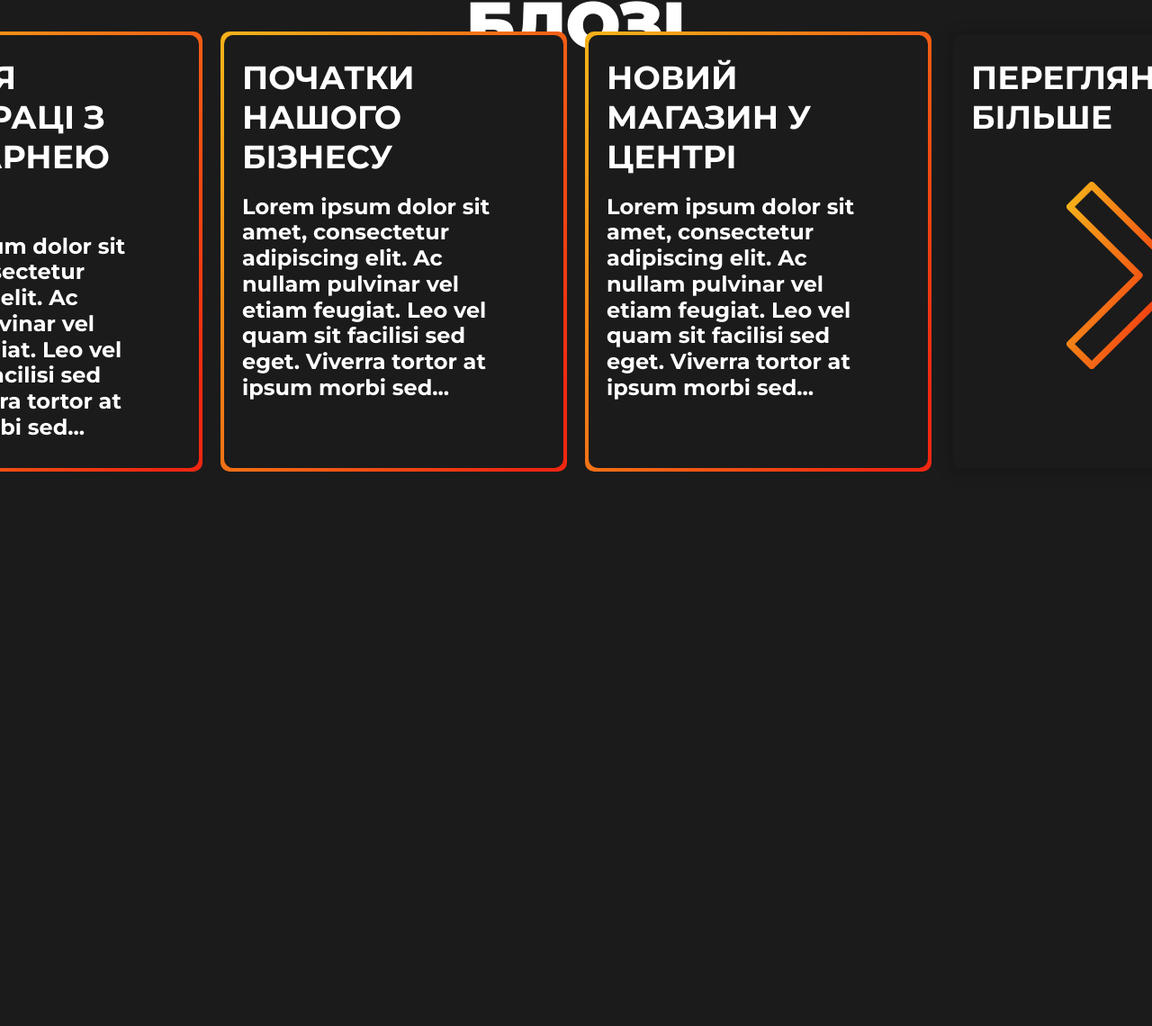
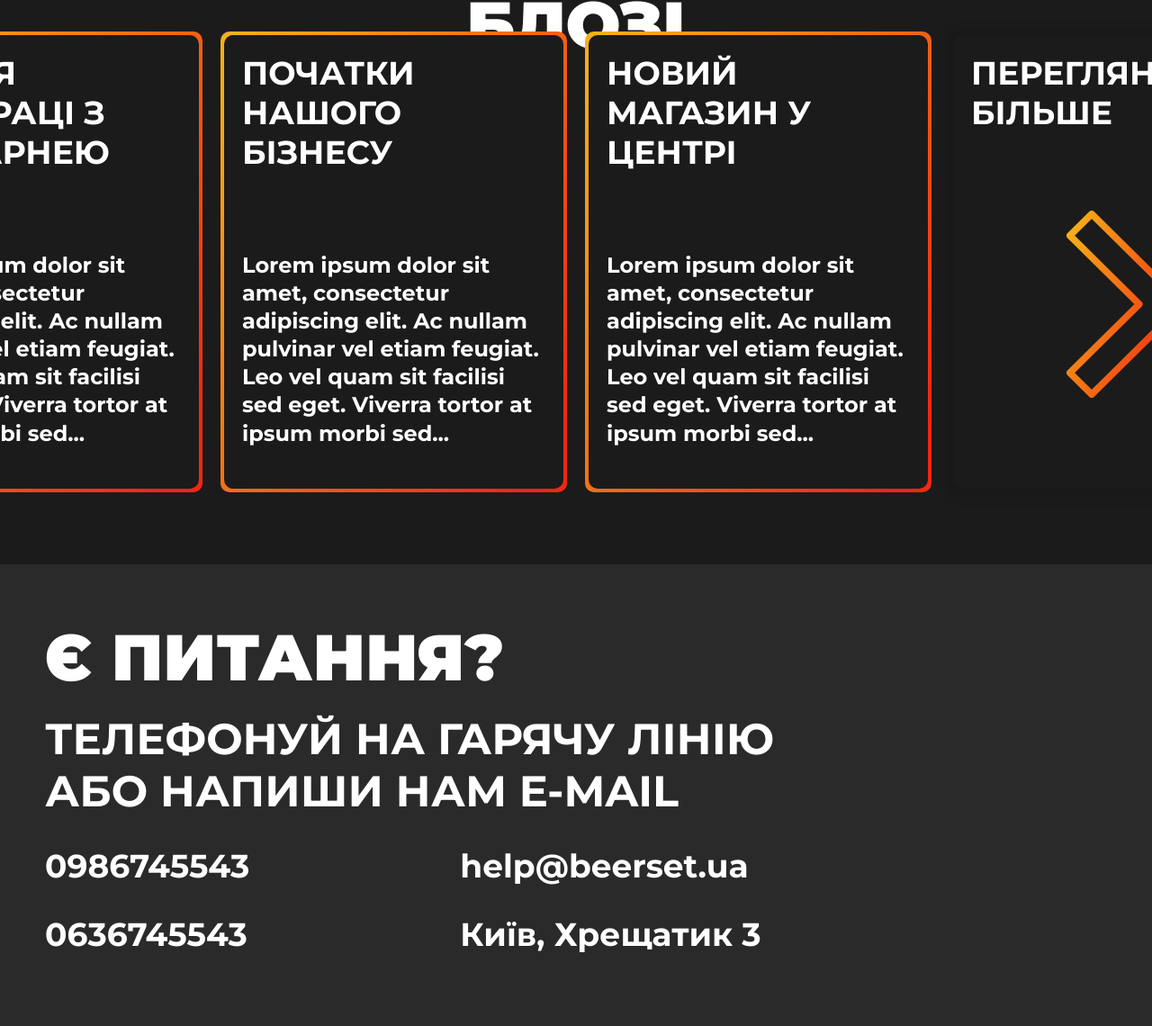
Before and after one commit to ansyvan/el-aqa-course, a website: page Lecture_12/BeerSet/index.html in a window 1280 px wide. Shown: the part 3142-4282 px from the top of the page at 90% size. Before the commit the page ends 3746 px from the top, so only its background shows below. Drawn offline with Linux system fonts and the light colour scheme.

Commit message:
Added footer section

```diff
--- a/Lecture_12/BeerSet/index.html
+++ b/Lecture_12/BeerSet/index.html
@@ -244,36 +244,32 @@
           <div class="blog-card-inner">
             <div class="blog-card-label">
               Історія співпраці з броварнею "Лев"
+            </div>
             <p class="bestsellers-card-label">
-                Lorem ipsum dolor sit amet, consectetur adipiscing elit. Ac
-                nullam pulvinar vel etiam feugiat. Leo vel quam sit facilisi sed
-                eget. Viverra tortor at ipsum morbi sed...
+              Lorem ipsum dolor sit amet, consectetur adipiscing elit. Ac nullam
+              pulvinar vel etiam feugiat. Leo vel quam sit facilisi sed eget.
+              Viverra tortor at ipsum morbi sed...
             </p>
-            </div>
           </div>
         </div>
         <div class="blog-card">
           <div class="blog-card-inner">
-            <div class="blog-card-label">
-              Початки нашого бізнесу
+            <div class="blog-card-label">Початки нашого бізнесу</div>
             <p class="bestsellers-card-label">
-                Lorem ipsum dolor sit amet, consectetur adipiscing elit. Ac
-                nullam pulvinar vel etiam feugiat. Leo vel quam sit facilisi sed
-                eget. Viverra tortor at ipsum morbi sed...
+              Lorem ipsum dolor sit amet, consectetur adipiscing elit. Ac nullam
+              pulvinar vel etiam feugiat. Leo vel quam sit facilisi sed eget.
+              Viverra tortor at ipsum morbi sed...
             </p>
-            </div>
           </div>
         </div>
         <div class="blog-card">
           <div class="blog-card-inner">
-          <div class="blog-card-label">
-            Новий магазин у центрі
+            <div class="blog-card-label">Новий магазин у центрі</div>
             <p class="bestsellers-card-label">
-              Lorem ipsum dolor sit amet, consectetur adipiscing elit. Ac
-              nullam pulvinar vel etiam feugiat. Leo vel quam sit facilisi sed
-              eget. Viverra tortor at ipsum morbi sed...
+              Lorem ipsum dolor sit amet, consectetur adipiscing elit. Ac nullam
+              pulvinar vel etiam feugiat. Leo vel quam sit facilisi sed eget.
+              Viverra tortor at ipsum morbi sed...
             </p>
-          </div>
           </div>
         </div>
         <div class="blog-card">
@@ -282,11 +278,28 @@
               Переглянути більше
               <img src="assets/bigArrow.svg" alt="More" class="more-arrow" />
             </div>
-
           </div>
         </div>
       </div>
     </section>
+    <footer class="footer-section">
+      <div class="footer-inner">
+        <h2 class="footer-title">Є питання?</h2>
+        <div class="footer-subtitle">
+          Телефонуй на гарячу лінію або напиши нам E-mail
+        </div>
+        <div class="footer-contacts">
+          <div class="footer-contacts-col">
+            <div>0986745543</div>
+            <div>0636745543</div>
+          </div>
+          <div class="footer-contacts-col">
+            <div>help@beerset.ua</div>
+            <div>Київ, Хрещатик 3</div>
+          </div>
+        </div>
+      </div>
+    </footer>
     <script src="script.js"></script>
   </body>
 </html>
--- a/Lecture_12/BeerSet/style.css
+++ b/Lecture_12/BeerSet/style.css
@@ -22,7 +22,6 @@ h1 {
 .hero-section {
   position: relative;
   width: 100%;
-  /* max-height: 926px; */
   margin: 0 auto;
   background: url("assets/sliderBg.svg") center center/cover no-repeat;
   box-sizing: border-box;
@@ -212,7 +211,6 @@ h1 {
 .slider {
   position: relative;
   width: 100%;
-  /* max-width: 1920px; */
   max-height: 926px;
   margin: 0 auto;
   box-sizing: border-box;
@@ -246,7 +244,6 @@ h1 {
   flex-direction: column;
   justify-content: center;
   align-items: flex-start;
-  /* min-width: 320px; */
   margin-top: 200px;
   margin-left: 100px;
   z-index: 200;
@@ -286,7 +283,6 @@ h1 {
   position: relative;
   z-index: 2;
   margin-top: 80px;
-  /* margin: 0 40px; */
 }
 
 .beer-glass-shadow {
@@ -330,7 +326,6 @@ h1 {
 
 .beer-info-list {
   list-style: disc inside;
-  /* color: #1b1b1b; */
   font-size: 32px;
   font-weight: 600;
   line-height: 0.7;
@@ -391,8 +386,6 @@ h1 {
   min-width: 320px;
   max-width: 420px;
 }
-
-/* --- SLIDER ARROWS & DOTS --- */
 
 .slider-arrow {
   position: absolute;
@@ -500,7 +493,7 @@ h1 {
   height: 100%;
   border-radius: 10px;
   background: transparent;
-  background-color: #1b1b1b; /* or your card background */
+  background-color: #1b1b1b;
   display: flex;
   flex-direction: column;
   align-items: center;
@@ -564,7 +557,7 @@ h1 {
 .bestsellers-card {
   background: #202020;
   border-radius: 16px;
-  box-shadow: 0 8px 32px 0 rgba(0,0,0,0.35);
+  box-shadow: 0 8px 32px 0 rgba(0, 0, 0, 0.35);
   width: 375px;
   min-height: 544px;
   display: flex;
@@ -583,7 +576,7 @@ h1 {
 
 .bestsellers-card-image {
   position: absolute;
-  top: -80px; /* Move image above the card */
+  top: -80px;
   left: 50%;
   transform: translateX(-50%);
   height: 390px;
@@ -731,7 +724,7 @@ h1 {
 
 .blog-card {
   width: 385px;
-  /* height: 535px; */
+  height: 512px;
   flex-shrink: 0;
   padding: 4px;
   border-radius: 10px;
@@ -744,23 +737,24 @@ h1 {
 }
 
 .blog-card-inner {
+  position: relative;
   width: 100%;
   height: 100%;
   border-radius: 10px;
   background: transparent;
   background-color: #1b1b1b;
   display: flex;
-  flex-direction: row;
+  flex-direction: column;
+  justify-content: flex-start;
+  align-items: flex-start;
+  padding: 20px 20px 20px 20px;
+  box-sizing: border-box;
 }
 
 .blog-card:hover {
   box-shadow: 0 0 34px 0 var(--brand-orange);
   border-color: #fff;
 }
-
-/* .blog-card-icon {
-  height: 230px;
-} */
 
 .blog-card-label {
   font-weight: 600;
@@ -769,47 +763,85 @@ h1 {
   text-transform: uppercase;
   letter-spacing: 0;
   text-align: left;
-  margin-top: 25px;
-  margin-bottom: 20px;
-  margin-left: 20px;
-  margin-right: 20px;
+  margin-bottom: 0;
+  position: relative;
+  z-index: 2;
 }
 
-.blog-card-label p {
+.blog-card-inner p {
+  position: absolute;
+  left: 20px;
+  right: 20px;
+  top: 240px;
   font-weight: 600;
   font-size: 24px;
   color: #fff;
-  text-transform: none;
-  letter-spacing: 0;
   text-align: left;
-  margin-bottom: 10px;
-  margin-top: 20px;
-  line-height: 1.2;
+  margin: 0;
+  line-height: 1.3;
+  z-index: 2;
 }
 
 .blog-card:last-child {
   border: none;
   background: #181818;
-  box-shadow: 0 2px 16px 0 rgba(0,0,0,0.18);
+  box-shadow: 0 2px 16px 0 rgba(0, 0, 0, 0.18);
   display: flex;
   flex-direction: column;
   align-items: center;
   justify-content: flex-start;
   position: relative;
-  /* min-height: 340px; */
 }
-
-/* .blog-card:last-child .blog-card-label {
-  text-align: left;
-  margin-bottom: 0;
-  margin-top: 18px;
-  width: 100%;
-} */
 
 .more-arrow {
   display: block;
-  margin: 48px auto 0 auto;
+  margin: 85px auto 0 auto;
   width: 126px;
   height: 213px;
   object-fit: contain;
 }
+
+.footer-section {
+  width: 100%;
+  background: #2a2a2a;
+  padding: 0 0 80px 0;
+  color: #fff;
+}
+
+.footer-inner {
+  position: relative;
+  width: 100%;
+  max-width: 1200px;
+  padding: 0 50px;
+  display: flex;
+  flex-direction: column;
+  align-items: flex-start;
+}
+
+.footer-title {
+  font-size: 72px;
+  font-weight: 900;
+  margin-bottom: 18px;
+  text-transform: uppercase;
+}
+
+.footer-subtitle {
+  max-width: 900px;
+  font-size: 48px;
+  font-weight: 600;
+  margin-bottom: 32px;
+  text-transform: uppercase;
+}
+
+.footer-contacts {
+  display: flex;
+  gap: 234px;
+  font-size: 36px;
+  font-weight: 600;
+}
+
+.footer-contacts-col {
+  display: flex;
+  flex-direction: column;
+  gap: 32px;
+}
```
Also changed, not shown: Lecture_12/BeerSet/script.js (+8 -4 lines). Lines whose indentation alone changed are shown as unchanged.
